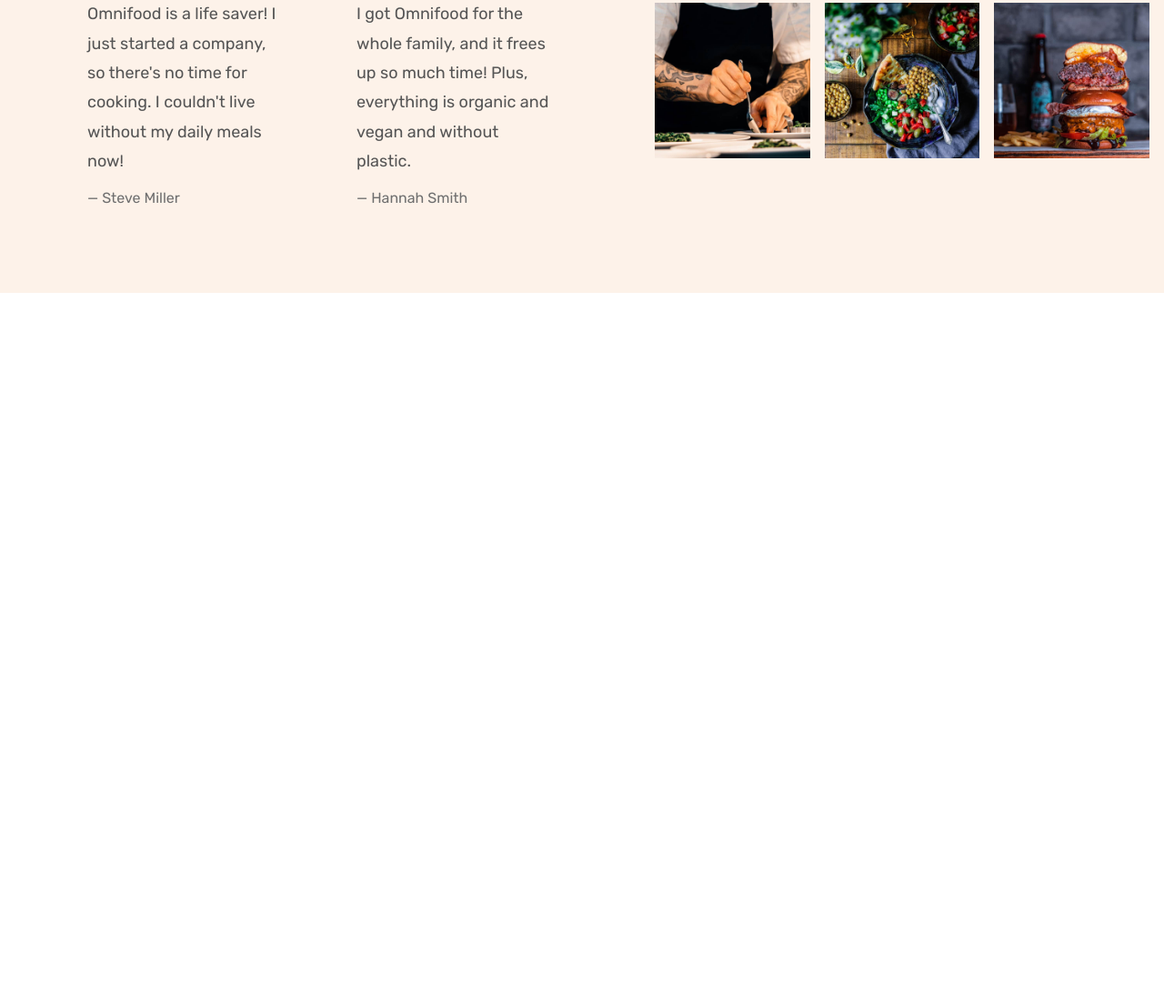
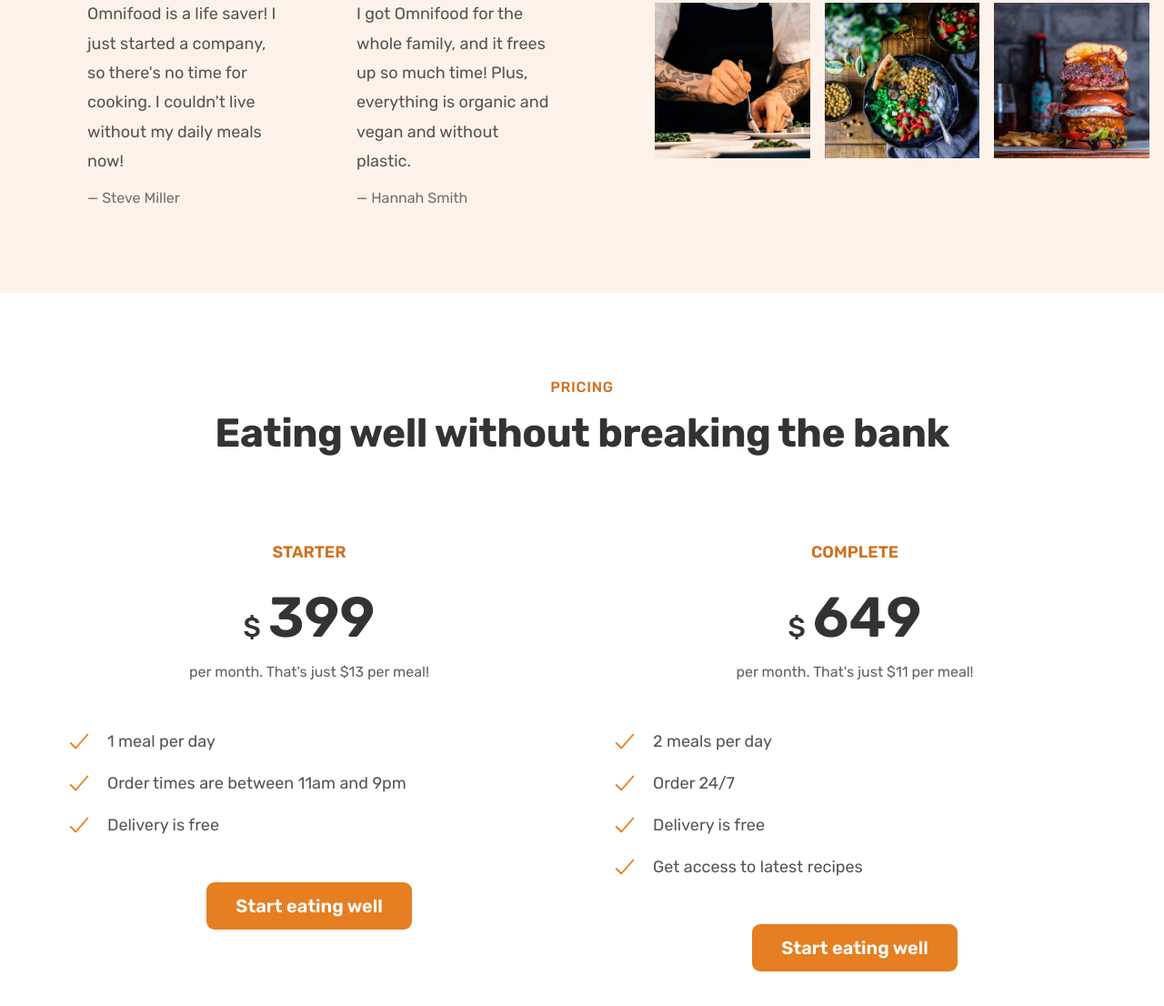
Before and after one commit to tekrajbhatta/omnifood, a plain HTML site: page index.html in a window 1280 px wide. Shown: the part 4329-5435 px from the top of the page at 91% size. Before the commit the page ends 4651 px from the top, so only its background shows below. Drawn offline with nearby package versions, Linux system fonts and the light colour scheme.

Commit message:
Working on pricing section

```diff
--- a/css/general.css
+++ b/css/general.css
@@ -131,6 +131,26 @@ btn:visited {
     align-items: center;
 }
 
+.list {
+  list-style: none;
+  display: flex;
+  flex-direction: column;
+  gap: 1.6rem;
+}
+
+.list-item {
+  font-size: 1.8rem;
+  display: flex;
+  align-items: center;
+  gap: 1.6rem;
+}
+
+.list-icon {
+  width: 3rem;
+  height: 3rem;
+  color: #e67e22;
+}
+
 /* HELPER/SETTINGS CLASSES */
 
 .margin-right-sm {
--- a/css/style.css
+++ b/css/style.css
@@ -360,26 +360,6 @@ body {
   color: #e67e22;
 }
 
-.list {
-  list-style: none;
-  display: flex;
-  flex-direction: column;
-  gap: 1.6rem;
-}
-
-.list-item {
-  font-size: 1.8rem;
-  display: flex;
-  align-items: center;
-  gap: 1.6rem;
-}
-
-.list-icon {
-  width: 3rem;
-  height: 3rem;
-  color: #e67e22;
-}
-
 /*****************************/
 /* TESTIMONIAL SECTION */
 /*****************************/
@@ -438,3 +418,49 @@ body {
 .gallery-item img:hover {
   transform: scale(1.1);
 }
+
+/*****************************/
+/* PRICING SECTION */
+/*****************************/
+
+.section-pricing {
+  padding: 9.6rem 0;
+}
+
+.plan-header {
+  text-align: center;
+  margin-bottom: 4.8rem;
+}
+
+.plan-name {
+  color: #cf711f;
+  font-weight: 600;
+  font-size: 1.8rem;
+  text-transform: uppercase;
+  letter-spacing: 0.75;
+  margin-bottom: 3.2rem;
+}
+
+.plan-price {
+  font-size: 6.2rem;
+  font-weight: 600;
+  color: #333;
+  margin-bottom: 1.6rem;
+}
+
+.plan-price span {
+  font-size: 3rem;
+  font-weight: 500;
+  margin-right: 0.8rem;
+}
+
+.plan-text {
+  font-size: 1.6rem;
+  line-height: 1.6;
+  color: #616161;
+}
+
+.plan-sign-up {
+  text-align: center;
+  margin-top: 4.8rem;
+}
--- a/index.html
+++ b/index.html
@@ -289,6 +289,69 @@
         </figure>
       </div>
     </section>
+
+    <section class="section-pricing">
+      <div class="container center-text">
+        <span class="subheading">Pricing</span>
+        <h2 class="heading-secondary">Eating well without breaking the bank</h2>
+      </div>
+
+      <div class="container grid grid--2-cols">
+        <div class="pricing-plan">
+          <header class="plan-header">
+            <p class="plan-name">Starter</p>
+            <p class="plan-price"><span>$</span>399</p>
+            <p class="plan-text">per month. That's just $13 per meal!</p>
+          </header>
+          <ul class="list">
+            <li class="list-item">
+              <ion-icon class="list-icon" name="checkmark-outline" role="img"></ion-icon>
+              <span>1 meal per day</span>
+            </li>
+            <li class="list-item">
+              <ion-icon class="list-icon" name="checkmark-outline" role="img"></ion-icon>
+              <span>Order times are between 11am and 9pm</span>
+            </li>
+            <li class="list-item">
+              <ion-icon class="list-icon" name="checkmark-outline" role="img"></ion-icon>
+              <span>Delivery is free</span>
+            </li>
+          </ul>
+          <div class="plan-sign-up">
+            <a href="#" class="btn btn--full">Start eating well</a>
+          </div>
+        </div>
+
+        <div class="pricing-plan">
+          <header class="plan-header">
+            <p class="plan-name">Complete</p>
+            <p class="plan-price"><span>$</span>649</p>
+            <p class="plan-text">per month. That's just $11 per meal!</p>
+          </header>
+          <ul class="list">
+            <li class="list-item">
+              <ion-icon class="list-icon" name="checkmark-outline" role="img"></ion-icon>
+              <span>2 meals per day</span>
+            </li>
+            <li class="list-item">
+              <ion-icon class="list-icon" name="checkmark-outline" role="img"></ion-icon>
+              <span>Order 24/7</span>
+            </li>
+            <li class="list-item">
+              <ion-icon class="list-icon" name="checkmark-outline" role="img"></ion-icon>
+              <span>Delivery is free</span>
+            </li>
+            <li class="list-item">
+              <ion-icon class="list-icon" name="checkmark-outline" role="img"></ion-icon>
+              <span>Get access to latest recipes</span>
+            </li>
+          </ul>
+          <div class="plan-sign-up">
+            <a href="#" class="btn btn--full">Start eating well</a>
+          </div>
+        </div>
+      </div>
+    </section>
   </main>
   <!-- ICON CDN -->
   <script type="module" src="https://unpkg.com/ionicons@7.1.0/dist/ionicons/ionicons.esm.js"></script>
```
